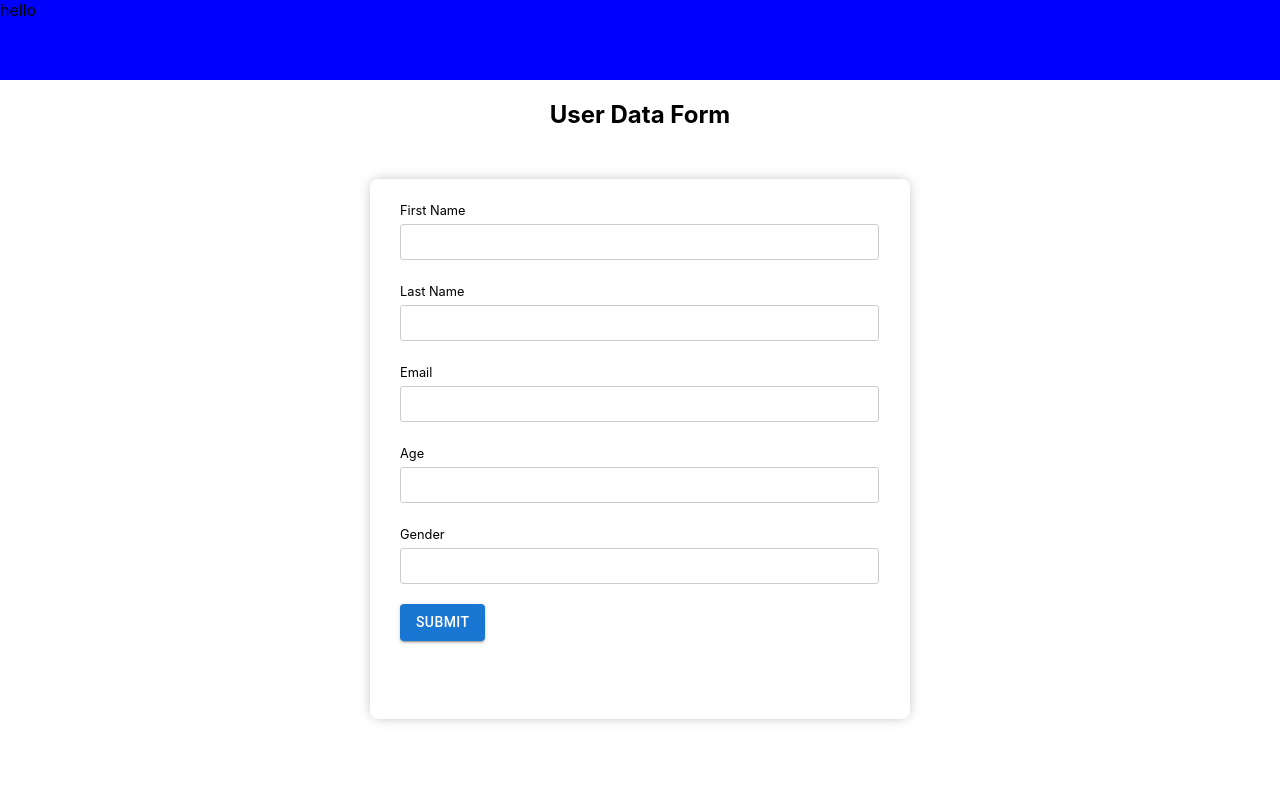
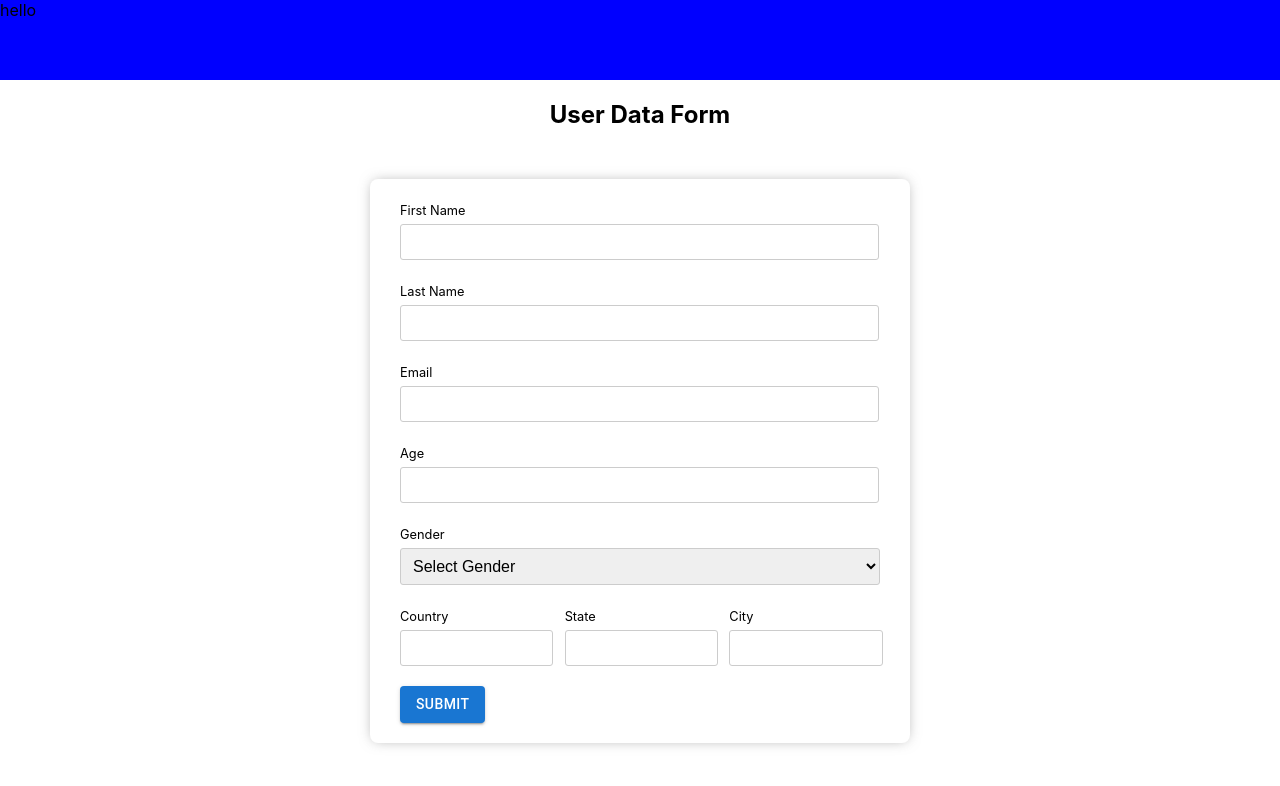
Before and after one commit to Thejus5/forms-and-validations, a React (Vite) app: page / in a window 1280 px wide. Shown: the top 786 px of the page. Built offline with nearby package versions, Linux system fonts and the light colour scheme.

Commit message:
Add yup validation

```diff
--- a/package.json
+++ b/package.json
@@ -12,11 +12,13 @@
   "dependencies": {
     "@emotion/react": "^11.11.4",
     "@emotion/styled": "^11.11.5",
+    "@hookform/resolvers": "^3.3.4",
     "@mui/material": "^5.15.17",
     "react": "^18.2.0",
     "react-dom": "^18.2.0",
     "react-hook-form": "^7.51.4",
-    "styled-components": "^6.1.11"
+    "styled-components": "^6.1.11",
+    "yup": "^1.4.0"
   },
   "devDependencies": {
     "@types/react": "^18.2.66",
--- /dev/null
+++ b/src/components/Select/select.styles.tsx
@@ -0,0 +1,12 @@
+import styled from "styled-components";
+
+export const SelectComponent = styled.select`
+  display: block;
+  width: 100%;
+  padding: 8px 8px;
+  margin-bottom: 20px;
+  margin-top: 5px;
+  outline: none;
+  border: 1px solid #ccc;
+  border-radius: 3px;
+`;
--- /dev/null
+++ b/src/components/form/form.schema.ts
@@ -0,0 +1,21 @@
+import * as yup from "yup";
+
+export const schema = yup.object().shape({
+  firstName: yup.string().required("First name is required"),
+  lastName: yup.string().required("Last name is required"),
+  email: yup
+    .string()
+    .email("Not a valid email address")
+    .required("Email is required"),
+  age: yup
+    .number()
+    .positive("Not a valid age")
+    .integer("Age should be an intiger"),
+  gender: yup
+    .string()
+    .oneOf(["male", "female", "other"], "Invalid gender")
+    .required("Gender is required"),
+    state: yup.string().required("Select a state"),
+    country: yup.string().required("Select a country"),
+    city: yup.string().required("Select a city")
+});
--- a/src/components/form/form.styles.tsx
+++ b/src/components/form/form.styles.tsx
@@ -2,7 +2,7 @@ import styled from "styled-components";
 
 export const FormWrapper = styled.form`
   width: 75%;
-  height: 500px;
+  height: fit-content;
   margin: 0 auto;
   box-shadow: 0px 0px 13px -3px rgba(112, 112, 112, 0.62);
   border-radius: 8px;
@@ -10,9 +10,29 @@ export const FormWrapper = styled.form`
   margin-top: 50px;
   padding: 20px 30px;
 
-  .form-sub-section{
-    label{
+  .form-sub-section {
+    position: relative;
+    label {
       font-size: 0.8rem;
+    }
+    span {
+      position: absolute;
+      bottom: -15px;
+      left: 0;
+      font-size: 0.7rem;
+      color: #d93333;
+    }
+  }
+
+  .addressSection {
+    display: flex;
+    justify-content: space-between;
+    width: 98%;
+    .inputWidth {
+      width: 30% !important;
+      span{
+        bottom: 5px;
+      }
     }
   }
 `;
--- a/src/components/form/form.tsx
+++ b/src/components/form/form.tsx
@@ -1,37 +1,84 @@
-import { Button, TextField } from "@mui/material";
+import { Button } from "@mui/material";
 import { FormWrapper } from "./form.styles";
 import { useForm } from "react-hook-form";
 import { InputComponent } from "../Input/input.styles";
+import { yupResolver } from "@hookform/resolvers/yup";
+import { schema } from "./form.schema";
+import { SelectComponent } from "../Select/select.styles";
 
 export default function Form() {
-  const { register, handleSubmit } = useForm();
+  const {
+    register,
+    handleSubmit,
+    formState: { errors },
+  } = useForm({
+    resolver: yupResolver(schema),
+  });
 
   const onSubmit = (data: any) => {
     console.log(data);
   };
   return (
     <FormWrapper onSubmit={handleSubmit(onSubmit)}>
+      {/* First Name ================ */}
       <div className="form-sub-section">
         <label htmlFor="firstName">First Name</label>
         <InputComponent id="firstName" {...register("firstName")} />
+        {errors.firstName && <span>{errors.firstName.message}</span>}
       </div>
 
+      {/* Last Name ================ */}
       <div className="form-sub-section">
         <label htmlFor="lastName">Last Name</label>
         <InputComponent id="lastName" {...register("lastName")} />
+        {errors.lastName && <span>{errors.lastName.message}</span>}
       </div>
+
+      {/* Eemail ================  */}
       <div className="form-sub-section">
         <label htmlFor="email">Email</label>
         <InputComponent id="email" {...register("email")} />
+        {errors.email && <span>{errors.email.message}</span>}
       </div>
+
+      {/* Age ================  */}
       <div className="form-sub-section">
         <label htmlFor="age">Age</label>
-        <InputComponent id="age" {...register("age")} />
+        <InputComponent id="age" type="number" {...register("age")} />
+        {errors.age && <span>{errors.age.message}</span>}
       </div>
+
+      {/* Gender ================ */}
       <div className="form-sub-section">
         <label htmlFor="gender">Gender</label>
-        <InputComponent id="gender" {...register("gender")} />
+        <SelectComponent id="gender" {...register("gender")}>
+          <option value="">Select Gender</option>
+          <option value="male">Male</option>
+          <option value="female">Female</option>
+          <option value="other">Other</option>
+        </SelectComponent>
+        {errors.gender && <span>{errors.gender.message}</span>}
       </div>
+
+      {/* Address ================ */}
+      <div className="addressSection">
+        <div className="form-sub-section inputWidth">
+          <label htmlFor="country">Country</label>
+          <InputComponent id="country" type="text" {...register("country")}/>
+          {errors.country && <span>{errors.country.message}</span>}
+        </div>
+        <div className="form-sub-section inputWidth">
+          <label htmlFor="state">State</label>
+          <InputComponent id="state" type="text" {...register("state")}/>
+          {errors.state && <span>{errors.state.message}</span>}
+        </div>
+        <div className="form-sub-section inputWidth">
+          <label htmlFor="city">City</label>
+          <InputComponent id="city" type="text" {...register("city")}/>
+          {errors.city && <span>{errors.city.message}</span>}
+        </div>
+      </div>
+
       <Button variant="contained" type="submit">
         Submit
       </Button>
```
Also changed, not shown: 1 other file (tests, documents, lock files or other folders).
